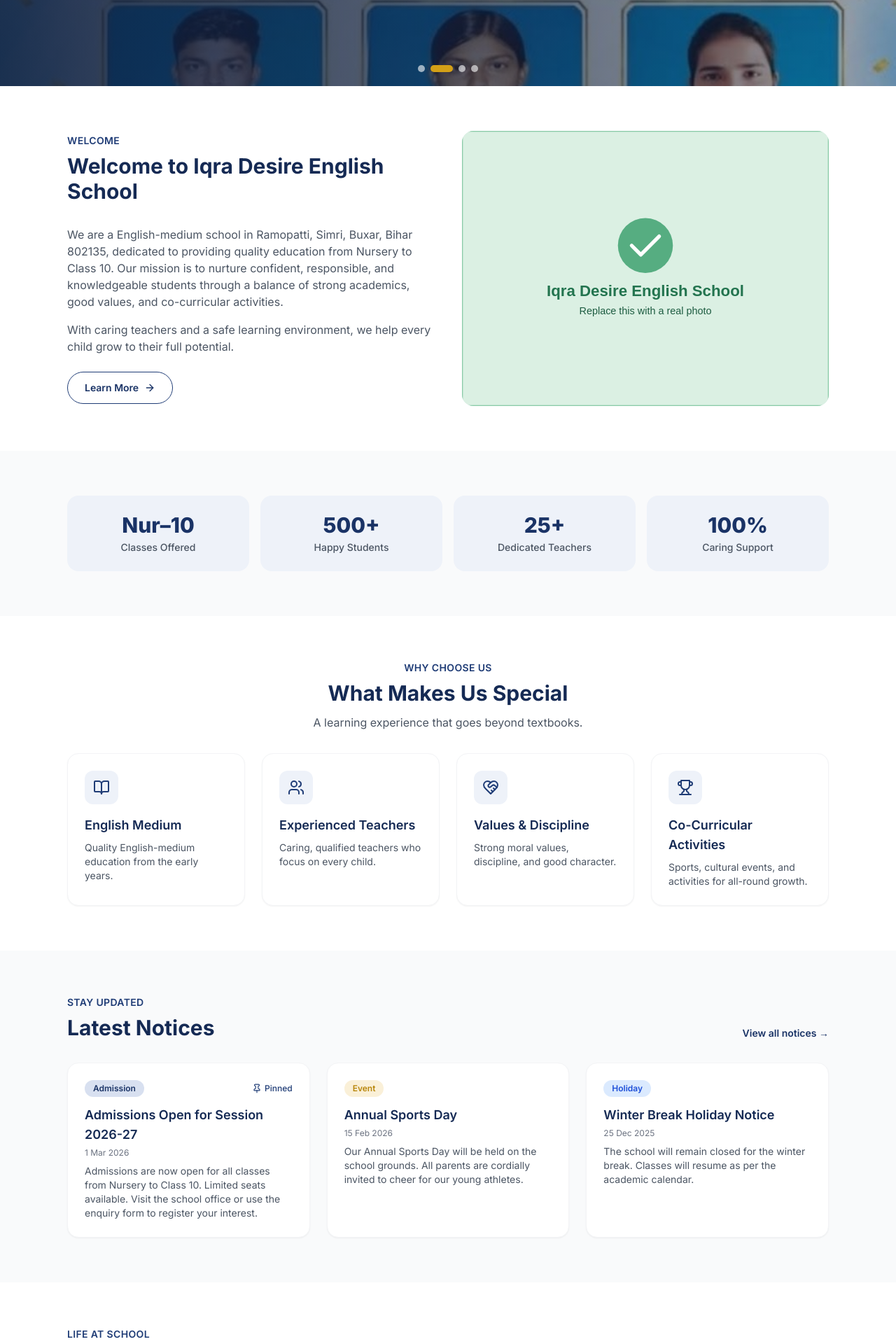
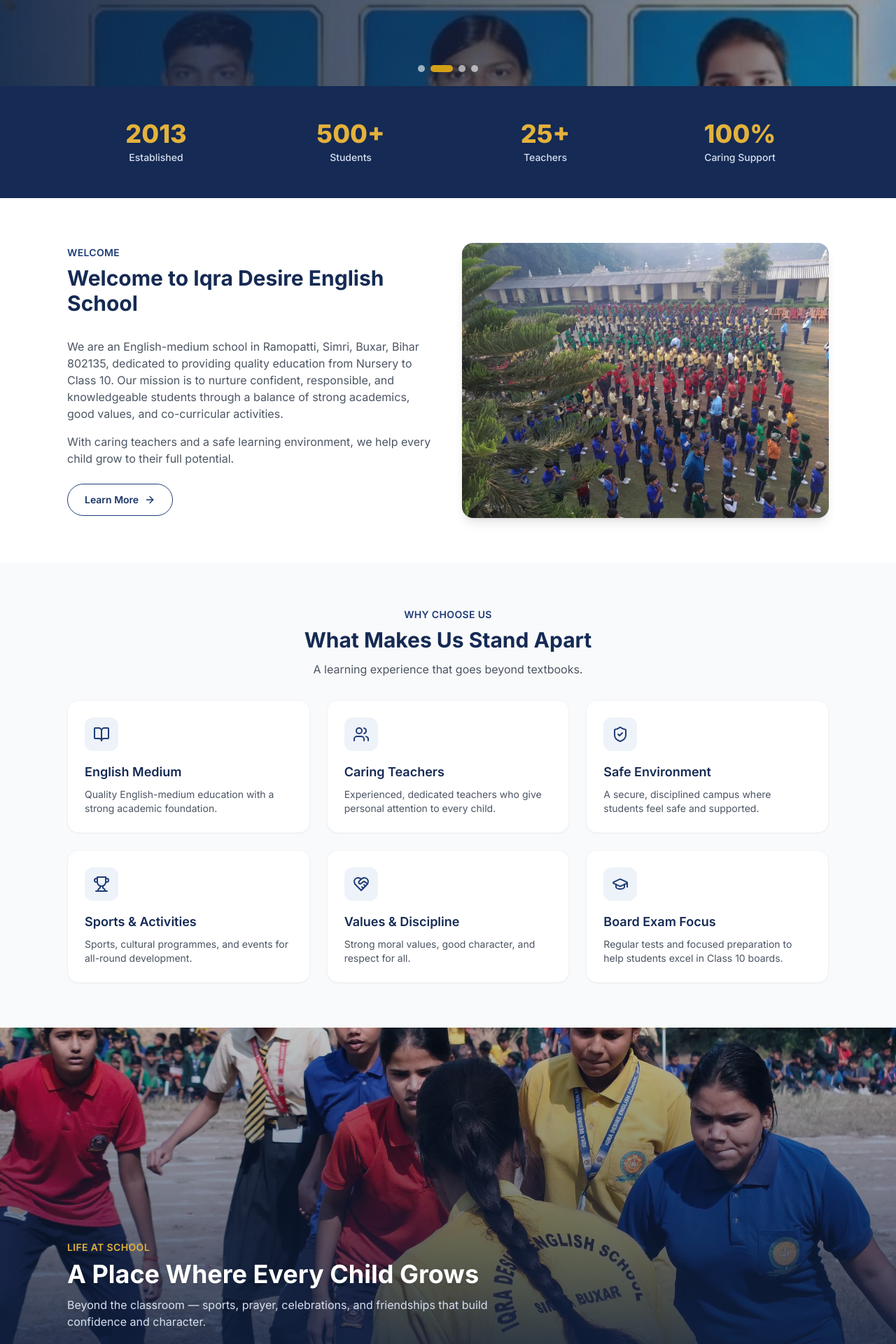
Before and after one commit to md-sabir-ali/iqra-desire-school, a Next.js app: page / in a window 1280 px wide. Shown: the part 542-2462 px from the top of the page at 70% size. Built offline with nearby package versions, Linux system fonts and the light colour scheme.

Commit message:
v2: animated stats, scroll-reveal, stand-apart cards, immersive photo band, toppers, Ken Burns hero

```diff
--- a/src/app/globals.css
+++ b/src/app/globals.css
@@ -28,3 +28,18 @@
     @apply rounded-2xl border border-gray-100 bg-white p-6 shadow-sm transition hover:shadow-md;
   }
 }
+
+@layer utilities {
+  /* Slow "Ken Burns" zoom for hero/photo backgrounds — gives a live, cinematic feel. */
+  @keyframes kenburns {
+    0% {
+      transform: scale(1);
+    }
+    100% {
+      transform: scale(1.12);
+    }
+  }
+  .animate-kenburns {
+    animation: kenburns 8s ease-out forwards;
+  }
+}
--- a/src/app/page.tsx
+++ b/src/app/page.tsx
@@ -5,43 +5,73 @@
   Users,
   HeartHandshake,
   Trophy,
+  ShieldCheck,
+  GraduationCap,
   ArrowRight,
+  type LucideIcon,
 } from "lucide-react";
 import { HeroSlider } from "@/components/HeroSlider";
 import { Section, SectionHeading } from "@/components/Section";
-import { FeatureCard, StatCard } from "@/components/Cards";
 import { NoticeCard } from "@/components/NoticeCard";
-import { highlights } from "@/data/academics";
+import { PhotoBand } from "@/components/PhotoBand";
+import { Reveal } from "@/components/Reveal";
+import { CountUp } from "@/components/CountUp";
+import { stats, standApart } from "@/data/academics";
 import { getNotices, getGalleryItems } from "@/lib/api";
 import { siteConfig } from "@/config/site";
 
-const highlightIcons = [BookOpen, Users, HeartHandshake, Trophy];
+// Map icon names (from data) to actual icon components.
+const iconMap: Record<string, LucideIcon> = {
+  BookOpen,
+  Users,
+  HeartHandshake,
+  Trophy,
+  ShieldCheck,
+  GraduationCap,
+};
 
 export default async function HomePage() {
   const notices = (await getNotices()).slice(0, 3);
-  const gallery = (await getGalleryItems()).slice(0, 4);
+  const gallery = (await getGalleryItems()).slice(0, 6);
 
   return (
     <>
       <HeroSlider />
 
+      {/* Animated stats */}
+      <section className="bg-brand-800 py-12 text-white">
+        <div className="container-page grid grid-cols-2 gap-6 sm:grid-cols-4">
+          {stats.map((s, i) => (
+            <Reveal key={s.label} delay={i * 100}>
+              <div className="text-center">
+                <div className="text-3xl font-extrabold text-accent-400 sm:text-4xl">
+                  {"isYear" in s && s.isYear ? (
+                    s.value
+                  ) : (
+                    <CountUp end={s.value} suffix={s.suffix} />
+                  )}
+                </div>
+                <div className="mt-1 text-sm font-medium text-brand-100">{s.label}</div>
+              </div>
+            </Reveal>
+          ))}
+        </div>
+      </section>
+
       {/* Welcome / intro */}
       <Section>
         <div className="grid items-center gap-10 lg:grid-cols-2">
+          <Reveal from="left">
             <div>
-            <SectionHeading
-              eyebrow="Welcome"
-              title={`Welcome to ${siteConfig.name}`}
-            />
+              <SectionHeading eyebrow="Welcome" title={`Welcome to ${siteConfig.name}`} />
               <p className="text-gray-600">
-              We are a English-medium school in {siteConfig.contact.addressLine},
-              dedicated to providing quality education from{" "}
-              {siteConfig.classesRange}. Our mission is to nurture confident,
-              responsible, and knowledgeable students through a balance of strong
-              academics, good values, and co-curricular activities.
+                We are an English-medium school in {siteConfig.contact.addressLine},
+                dedicated to providing quality education from {siteConfig.classesRange}.
+                Our mission is to nurture confident, responsible, and knowledgeable
+                students through a balance of strong academics, good values, and
+                co-curricular activities.
               </p>
               <p className="mt-4 text-gray-600">
-              {/* TODO: replace with a real paragraph about your school's history and values. */}
                 With caring teachers and a safe learning environment, we help every
                 child grow to their full potential.
               </p>
@@ -49,49 +79,93 @@
                 Learn More <ArrowRight className="h-4 w-4" />
               </Link>
             </div>
-          <div className="relative aspect-[4/3] overflow-hidden rounded-2xl bg-brand-50">
+          </Reveal>
+          <Reveal from="right">
+            <div className="relative aspect-[4/3] overflow-hidden rounded-2xl bg-brand-50 shadow-lg">
               <Image
-              src="/images/placeholder.svg"
+                src="/images/galary/prayer.jpg"
                 alt="Students at Iqra Desire English School"
                 fill
                 className="object-cover"
                 sizes="(max-width: 1024px) 100vw, 50vw"
               />
             </div>
+          </Reveal>
         </div>
       </Section>
 
-      {/* Stats */}
+      {/* What makes us stand apart */}
       <Section className="bg-gray-50">
-        <div className="grid grid-cols-2 gap-4 sm:grid-cols-4">
-          {/* TODO: replace with real numbers */}
-          <StatCard value="Nur–10" label="Classes Offered" />
-          <StatCard value="500+" label="Happy Students" />
-          <StatCard value="25+" label="Dedicated Teachers" />
-          <StatCard value="100%" label="Caring Support" />
+        <SectionHeading
+          eyebrow="Why Choose Us"
+          title="What Makes Us Stand Apart"
+          subtitle="A learning experience that goes beyond textbooks."
+          centered
+        />
+        <div className="grid gap-6 sm:grid-cols-2 lg:grid-cols-3">
+          {standApart.map((item, i) => {
+            const Icon = iconMap[item.icon] ?? BookOpen;
+            return (
+              <Reveal key={item.title} delay={(i % 3) * 120}>
+                <div className="card h-full">
+                  <div className="mb-4 inline-flex h-12 w-12 items-center justify-center rounded-xl bg-brand-50 text-brand-600">
+                    <Icon className="h-6 w-6" />
+                  </div>
+                  <h3 className="text-lg font-semibold text-brand-800">{item.title}</h3>
+                  <p className="mt-2 text-sm text-gray-600">{item.description}</p>
+                </div>
+              </Reveal>
+            );
+          })}
         </div>
       </Section>
 
-      {/* Why choose us */}
+      {/* Immersive campus photo band */}
+      <PhotoBand
+        src="/images/galary/sport1.jpg"
+        alt="Students at Iqra Desire English School"
+        eyebrow="Life at School"
+        title="A Place Where Every Child Grows"
+        text="Beyond the classroom — sports, prayer, celebrations, and friendships that build confidence and character."
+      />
+
+      {/* Toppers / Achievements */}
       <Section>
         <SectionHeading
-          eyebrow="Why Choose Us"
-          title="What Makes Us Special"
-          subtitle="A learning experience that goes beyond textbooks."
+          eyebrow="Our Pride"
+          title="Celebrating Our Achievers"
+          subtitle="We are proud of our students' hard work and success."
           centered
         />
-        <div className="grid gap-6 sm:grid-cols-2 lg:grid-cols-4">
-          {highlights.map((h, i) => {
-            const Icon = highlightIcons[i % highlightIcons.length];
-            return (
-              <FeatureCard
-                key={h.title}
-                icon={<Icon className="h-6 w-6" />}
-                title={h.title}
-                description={h.description}
+        <div className="grid gap-6 sm:grid-cols-2">
+          <Reveal from="left">
+            <div className="relative aspect-video overflow-hidden rounded-2xl shadow-md">
+              <Image
+                src="/images/galary/2026 topper.jpg"
+                alt="Toppers of the school"
+                fill
+                className="object-cover"
+                sizes="(max-width: 640px) 100vw, 50vw"
               />
-            );
-          })}
+              <div className="absolute inset-x-0 bottom-0 bg-gradient-to-t from-black/70 to-transparent p-4">
+                <p className="font-semibold text-white">Our Toppers</p>
+              </div>
+            </div>
+          </Reveal>
+          <Reveal from="right">
+            <div className="relative aspect-video overflow-hidden rounded-2xl shadow-md">
+              <Image
+                src="/images/galary/medal.jpg"
+                alt="Students receiving medals"
+                fill
+                className="object-cover"
+                sizes="(max-width: 640px) 100vw, 50vw"
+              />
+              <div className="absolute inset-x-0 bottom-0 bg-gradient-to-t from-black/70 to-transparent p-4">
+                <p className="font-semibold text-white">Award Winners</p>
+              </div>
+            </div>
+          </Reveal>
         </div>
       </Section>
 
@@ -104,8 +178,10 @@
           </Link>
         </div>
         <div className="grid gap-6 md:grid-cols-3">
-          {notices.map((n) => (
-            <NoticeCard key={n.id} notice={n} />
+          {notices.map((n, i) => (
+            <Reveal key={n.id} delay={i * 120}>
+              <NoticeCard notice={n} />
+            </Reveal>
           ))}
         </div>
         <div className="mt-6 sm:hidden">
@@ -123,41 +199,40 @@
             View full gallery →
           </Link>
         </div>
-        <div className="grid grid-cols-2 gap-4 sm:grid-cols-4">
-          {gallery.map((item) => (
-            <div
-              key={item.id}
-              className="relative aspect-square overflow-hidden rounded-xl bg-brand-50"
-            >
+        <div className="grid grid-cols-2 gap-4 sm:grid-cols-3">
+          {gallery.map((item, i) => (
+            <Reveal key={item.id} delay={(i % 3) * 100}>
+              <div className="relative aspect-square overflow-hidden rounded-xl bg-brand-50">
                 <Image
                   src={item.src}
                   alt={item.alt}
                   fill
-                className="object-cover transition hover:scale-105"
-                sizes="(max-width: 640px) 50vw, 25vw"
+                  className="object-cover transition duration-500 hover:scale-110"
+                  sizes="(max-width: 640px) 50vw, 33vw"
                 />
               </div>
+            </Reveal>
           ))}
         </div>
       </Section>
 
       {/* CTA */}
       <Section className="bg-brand-700 text-white">
+        <Reveal>
           <div className="flex flex-col items-center gap-4 text-center">
-          <h2 className="text-2xl font-bold sm:text-3xl">
-            Give Your Child the Best Start
-          </h2>
+            <h2 className="text-2xl font-bold sm:text-3xl">Give Your Child the Best Start</h2>
             <p className="max-w-xl text-brand-100">
               Admissions are open for {siteConfig.classesRange}. Enquire today and
               take the first step toward a bright future.
             </p>
             <Link
               href="/admissions"
-            className="inline-flex items-center gap-2 rounded-full bg-white px-6 py-3 text-sm font-semibold text-brand-700 transition hover:bg-brand-50"
+              className="inline-flex items-center gap-2 rounded-full bg-accent-500 px-6 py-3 text-sm font-semibold text-brand-900 transition hover:bg-accent-400"
             >
               Apply / Enquire Now <ArrowRight className="h-4 w-4" />
             </Link>
           </div>
+        </Reveal>
       </Section>
     </>
   );
--- /dev/null
+++ b/src/components/CountUp.tsx
@@ -0,0 +1,56 @@
+"use client";
+
+import { useEffect, useRef, useState } from "react";
+
+interface CountUpProps {
+  /** The number to count up to. */
+  end: number;
+  /** Text shown after the number, e.g. "+" or "%". */
+  suffix?: string;
+  /** Text shown before the number. */
+  prefix?: string;
+  /** Animation duration in ms. */
+  duration?: number;
+}
+
+/**
+ * Animated number that counts up from 0 to `end` the first time it
+ * scrolls into view. Gives the lively "stats come alive" feel.
+ */
+export function CountUp({ end, suffix = "", prefix = "", duration = 1600 }: CountUpProps) {
+  const ref = useRef<HTMLSpanElement>(null);
+  const [value, setValue] = useState(0);
+  const started = useRef(false);
+
+  useEffect(() => {
+    const el = ref.current;
+    if (!el) return;
+    const observer = new IntersectionObserver(
+      ([entry]) => {
+        if (entry.isIntersecting && !started.current) {
+          started.current = true;
+          const start = performance.now();
+          const tick = (now: number) => {
+            const progress = Math.min((now - start) / duration, 1);
+            // easeOutCubic for a natural slow-down
+            const eased = 1 - Math.pow(1 - progress, 3);
+            setValue(Math.round(eased * end));
+            if (progress < 1) requestAnimationFrame(tick);
+          };
+          requestAnimationFrame(tick);
+        }
+      },
+      { threshold: 0.4 }
+    );
+    observer.observe(el);
+    return () => observer.disconnect();
+  }, [end, duration]);
+
+  return (
+    <span ref={ref}>
+      {prefix}
+      {value}
+      {suffix}
+    </span>
+  );
+}
--- a/src/components/HeroSlider.tsx
+++ b/src/components/HeroSlider.tsx
@@ -36,7 +36,7 @@
             alt={slide.alt}
             fill
             priority={i === 0}
-            className="object-cover"
+            className={`object-cover ${i === current ? "animate-kenburns" : ""}`}
             sizes="100vw"
           />
           {/* Dark gradient so text is readable */}
--- /dev/null
+++ b/src/components/PhotoBand.tsx
@@ -0,0 +1,52 @@
+import Image from "next/image";
+import { Reveal } from "@/components/Reveal";
+
+interface PhotoBandProps {
+  src: string;
+  alt: string;
+  eyebrow?: string;
+  title: string;
+  text?: string;
+  /** Where to align the text block. */
+  align?: "left" | "center";
+}
+
+/**
+ * A full-width immersive photo section with a dark overlay and text on top,
+ * like the "A Campus That Inspires Learning" band on premium school sites.
+ * The background image has a subtle zoom-on-reveal for a lively feel.
+ */
+export function PhotoBand({
+  src,
+  alt,
+  eyebrow,
+  title,
+  text,
+  align = "left",
+}: PhotoBandProps) {
+  return (
+    <section className="relative h-[60vh] min-h-[380px] w-full overflow-hidden">
+      <Image
+        src={src}
+        alt={alt}
+        fill
+        className="object-cover"
+        sizes="100vw"
+      />
+      <div className="absolute inset-0 bg-gradient-to-t from-brand-900/90 via-brand-900/55 to-brand-900/25" />
+      <div className="container-page relative z-10 flex h-full items-end pb-12">
+        <Reveal from="bottom">
+          <div className={`max-w-2xl text-white ${align === "center" ? "mx-auto text-center" : ""}`}>
+            {eyebrow && (
+              <p className="mb-2 text-sm font-semibold uppercase tracking-wide text-accent-400">
+                {eyebrow}
+              </p>
+            )}
+            <h2 className="text-2xl font-bold drop-shadow sm:text-4xl">{title}</h2>
+            {text && <p className="mt-3 text-brand-100">{text}</p>}
+          </div>
+        </Reveal>
+      </div>
+    </section>
+  );
+}
--- /dev/null
+++ b/src/components/Reveal.tsx
@@ -0,0 +1,57 @@
+"use client";
+
+import { useEffect, useRef, useState, type ReactNode } from "react";
+
+interface RevealProps {
+  children: ReactNode;
+  /** Delay in ms before the animation starts (for staggering). */
+  delay?: number;
+  /** Direction the element slides in from. */
+  from?: "bottom" | "left" | "right";
+  className?: string;
+}
+
+/**
+ * Wrap any section/card in <Reveal> and it will smoothly fade + slide in
+ * the first time it scrolls into view. Pure CSS + IntersectionObserver,
+ * no external library — keeps the bundle tiny and free.
+ */
+export function Reveal({ children, delay = 0, from = "bottom", className = "" }: RevealProps) {
+  const ref = useRef<HTMLDivElement>(null);
+  const [visible, setVisible] = useState(false);
+
+  useEffect(() => {
+    const el = ref.current;
+    if (!el) return;
+    const observer = new IntersectionObserver(
+      ([entry]) => {
+        if (entry.isIntersecting) {
+          setVisible(true);
+          observer.disconnect();
+        }
+      },
+      { threshold: 0.15 }
+    );
+    observer.observe(el);
+    return () => observer.disconnect();
+  }, []);
+
+  const hiddenTransform =
+    from === "left"
+      ? "translate-x-[-40px]"
+      : from === "right"
+        ? "translate-x-[40px]"
+        : "translate-y-[40px]";
+
+  return (
+    <div
+      ref={ref}
+      style={{ transitionDelay: `${delay}ms` }}
+      className={`transition-all duration-700 ease-out ${
+        visible ? "opacity-100 translate-x-0 translate-y-0" : `opacity-0 ${hiddenTransform}`
+      } ${className}`}
+    >
+      {children}
+    </div>
+  );
+}
--- a/src/data/academics.ts
+++ b/src/data/academics.ts
@@ -53,3 +53,52 @@
     description: "Sports, cultural events, and activities for all-round growth.",
   },
 ];
+
+
+/**
+ * STATS — animated count-up numbers on the home page.
+ * NOTE: 'students' and 'teachers' are placeholders — update with real numbers.
+ */
+export const stats = [
+  { value: 2013, suffix: "", label: "Established", isYear: true },
+  { value: 500, suffix: "+", label: "Students" }, // TODO: real number
+  { value: 25, suffix: "+", label: "Teachers" }, // TODO: real number
+  { value: 100, suffix: "%", label: "Caring Support" },
+];
+
+/**
+ * WHAT MAKES US STAND APART — feature cards (icon names map in the component).
+ * TODO: customize to the school's real strengths.
+ */
+export const standApart = [
+  {
+    icon: "BookOpen",
+    title: "English Medium",
+    description: "Quality English-medium education with a strong academic foundation.",
+  },
+  {
+    icon: "Users",
+    title: "Caring Teachers",
+    description: "Experienced, dedicated teachers who give personal attention to every child.",
+  },
+  {
+    icon: "ShieldCheck",
+    title: "Safe Environment",
+    description: "A secure, disciplined campus where students feel safe and supported.",
+  },
+  {
+    icon: "Trophy",
+    title: "Sports & Activities",
+    description: "Sports, cultural programmes, and events for all-round development.",
+  },
+  {
+    icon: "HeartHandshake",
+    title: "Values & Discipline",
+    description: "Strong moral values, good character, and respect for all.",
+  },
+  {
+    icon: "GraduationCap",
+    title: "Board Exam Focus",
+    description: "Regular tests and focused preparation to help students excel in Class 10 boards.",
+  },
+];
```
Lines whose indentation alone changed are shown as unchanged.
